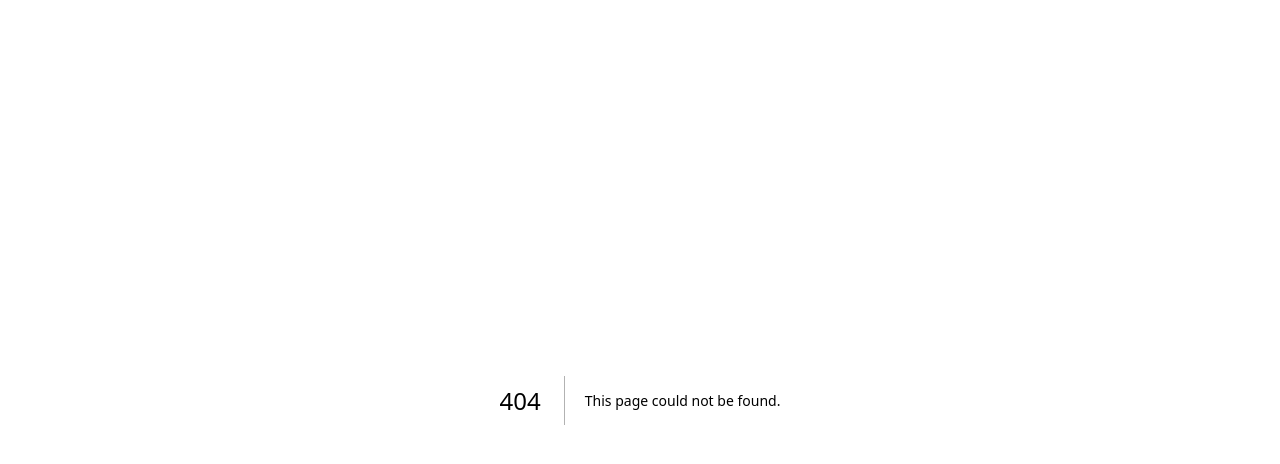
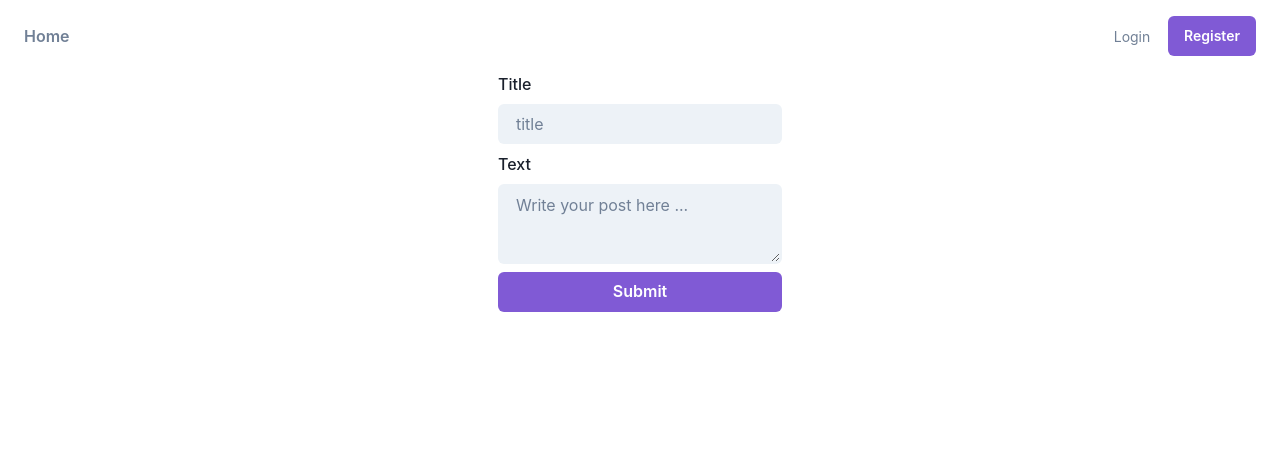
Before and after one commit to jessejp/full-stack-forum, a Next.js app in the folder web/: page /create-post in a window 1280 px wide. Before the commit this address had no page. Shown: the top 464 px of the page. Built offline with nearby package versions, Linux system fonts and the light colour scheme; no server answers.

Commit message:
feat: create-post page

```diff
--- a/web/src/components/InputField.tsx
+++ b/web/src/components/InputField.tsx
@@ -2,6 +2,7 @@ import {
   FormControl,
   FormLabel,
   Input,
+  Textarea,
   FormErrorMessage,
 } from "@chakra-ui/react";
 import { Field, useField } from "formik";
@@ -11,11 +12,13 @@ type InputFieldProps = InputHTMLAttributes<HTMLInputElement> & {
   name: string;
   label: string;
   variant?: string;
+  isTextArea?: boolean;
 };
 
 const InputField: React.FC<InputFieldProps> = ({
   label,
   variant,
+  isTextArea,
   ...props
 }) => {
   const [field, { error }] = useField(props);
@@ -24,7 +27,7 @@ const InputField: React.FC<InputFieldProps> = ({
     <FormControl isInvalid={!!error}>
       <FormLabel htmlFor={field.name}>{label}</FormLabel>
       <Field
-        as={Input}
+        as={isTextArea ? Textarea : Input}
         id={field.name}
         {...field}
         {...props}
--- a/web/src/components/NavBar.tsx
+++ b/web/src/components/NavBar.tsx
@@ -73,7 +73,7 @@ const NavBar: React.FC<NavBarProps> = ({}) => {
   }
 
   return (
-    <Box py={4} px={6} width={"100%"} bg={"white"}>
+    <Box py={4} px={6} width={"100%"} bg={"white"} position={"sticky"} top={0} zIndex={10}>
       <Flex align="center" justify="space-between">
         <Stack direction={"row"} align="center">
           <Button as={Link} href={"/"} variant={"link"}>
--- a/web/src/generated/gql.ts
+++ b/web/src/generated/gql.ts
@@ -14,6 +14,7 @@ import { TypedDocumentNode as DocumentNode } from '@graphql-typed-document-node/
  */
 const documents = {
     "\n  mutation ChangePassword($newPassword: String!, $token: String!) {\n    changePassword(newPassword: $newPassword, token: $token) {\n      errors {\n        field\n        message\n      }\n      user {\n        _id\n        email\n        username\n        createdAt\n        updatedAt\n      }\n    }\n  }\n": types.ChangePasswordDocument,
+    "\n  mutation createPost($input: PostInput!) {\n    createPost(input: $input) {\n      _id\n      createdAt\n      points\n      title\n      text\n      creatorId\n    }\n  }\n": types.CreatePostDocument,
     "\n  mutation ForgotPassword($email: String!) {\n    forgotPassword(email: $email)\n  }\n": types.ForgotPasswordDocument,
     "\n  mutation Login($usernameOrEmail: String!, $password: String!) {\n    login(usernameOrEmail: $usernameOrEmail, password: $password) {\n      errors {\n        field\n        message\n      }\n      user {\n        _id\n        username\n      }\n    }\n  }\n": types.LoginDocument,
     "\n  mutation Logout {\n    logout\n  }\n": types.LogoutDocument,
@@ -40,6 +41,10 @@ export function graphql(source: string): unknown;
  * The graphql function is used to parse GraphQL queries into a document that can be used by GraphQL clients.
  */
 export function graphql(source: "\n  mutation ChangePassword($newPassword: String!, $token: String!) {\n    changePassword(newPassword: $newPassword, token: $token) {\n      errors {\n        field\n        message\n      }\n      user {\n        _id\n        email\n        username\n        createdAt\n        updatedAt\n      }\n    }\n  }\n"): (typeof documents)["\n  mutation ChangePassword($newPassword: String!, $token: String!) {\n    changePassword(newPassword: $newPassword, token: $token) {\n      errors {\n        field\n        message\n      }\n      user {\n        _id\n        email\n        username\n        createdAt\n        updatedAt\n      }\n    }\n  }\n"];
+/**
+ * The graphql function is used to parse GraphQL queries into a document that can be used by GraphQL clients.
+ */
+export function graphql(source: "\n  mutation createPost($input: PostInput!) {\n    createPost(input: $input) {\n      _id\n      createdAt\n      points\n      title\n      text\n      creatorId\n    }\n  }\n"): (typeof documents)["\n  mutation createPost($input: PostInput!) {\n    createPost(input: $input) {\n      _id\n      createdAt\n      points\n      title\n      text\n      creatorId\n    }\n  }\n"];
 /**
  * The graphql function is used to parse GraphQL queries into a document that can be used by GraphQL clients.
  */
--- /dev/null
+++ b/web/src/graphql/mutations/createPost.ts
@@ -0,0 +1,14 @@
+import { gql } from "@apollo/client";
+
+export const CREATE_POST = gql`
+  mutation createPost($input: PostInput!) {
+    createPost(input: $input) {
+      _id
+      createdAt
+      points
+      title
+      text
+      creatorId
+    }
+  }
+`;
--- /dev/null
+++ b/web/src/pages/create-post.tsx
@@ -0,0 +1,90 @@
+import InputField from "@/components/InputField";
+import NavBar from "@/components/NavBar";
+import { CreatePostMutation } from "@/generated/graphql";
+import { CREATE_POST } from "@/graphql/mutations/createPost";
+import { useMutation } from "@apollo/client";
+import { Box, Button, Flex, VStack } from "@chakra-ui/react";
+import { Formik } from "formik";
+import type { NextPage } from "next";
+import React from "react";
+import { useRouter } from "next/router";
+
+interface CreatePostProps {}
+
+const CreatePost: NextPage<CreatePostProps> = ({}) => {
+  const router = useRouter();
+  const [createPost] = useMutation<CreatePostMutation>(CREATE_POST);
+  return (
+    <Box>
+      <NavBar />
+      <Flex align="center" justify="center">
+        <Formik
+          initialValues={{ title: "", text: "" }}
+          onSubmit={async (values, { setErrors }) => {
+            console.log(values);
+            if (values.title.length < 1) {
+              setErrors({ title: "Title must be at least 1 character long" });
+              return;
+            }
+
+            if (values.text.length < 1) {
+              setErrors({ text: "Text must be at least 1 character long" });
+              return;
+            }
+
+            const response = await createPost({
+              variables: {
+                input: {
+                  ...values,
+                },
+              },
+            })
+              .then((res) => {
+                console.log(res);
+                router.push("/");
+                return res;
+              })
+              .catch((err) => {
+                console.log(err);
+                if (err.message.includes("not authenticated")) {
+                  router.push("/login");
+                }
+                return err;
+              });
+          }}
+        >
+          {({ handleSubmit, isSubmitting }) => (
+            <form onSubmit={handleSubmit}>
+              <VStack>
+                <InputField
+                  label="Title"
+                  name="title"
+                  placeholder="title"
+                  variant="filled"
+                />
+                <InputField
+                  label="Text"
+                  name="text"
+                  placeholder="Write your post here ..."
+                  variant="filled"
+                  isTextArea
+                />
+
+                <Button
+                  isLoading={isSubmitting}
+                  type="submit"
+                  colorScheme="purple"
+                  width="full"
+                >
+                  Submit
+                </Button>
+              </VStack>
+            </form>
+          )}
+        </Formik>
+      </Flex>
+    </Box>
+  );
+};
+
+export default CreatePost;
```
Also changed, not shown: web/src/generated/graphql.ts (+33 -2 lines), web/src/pages/index.tsx (+8 -2 lines).
